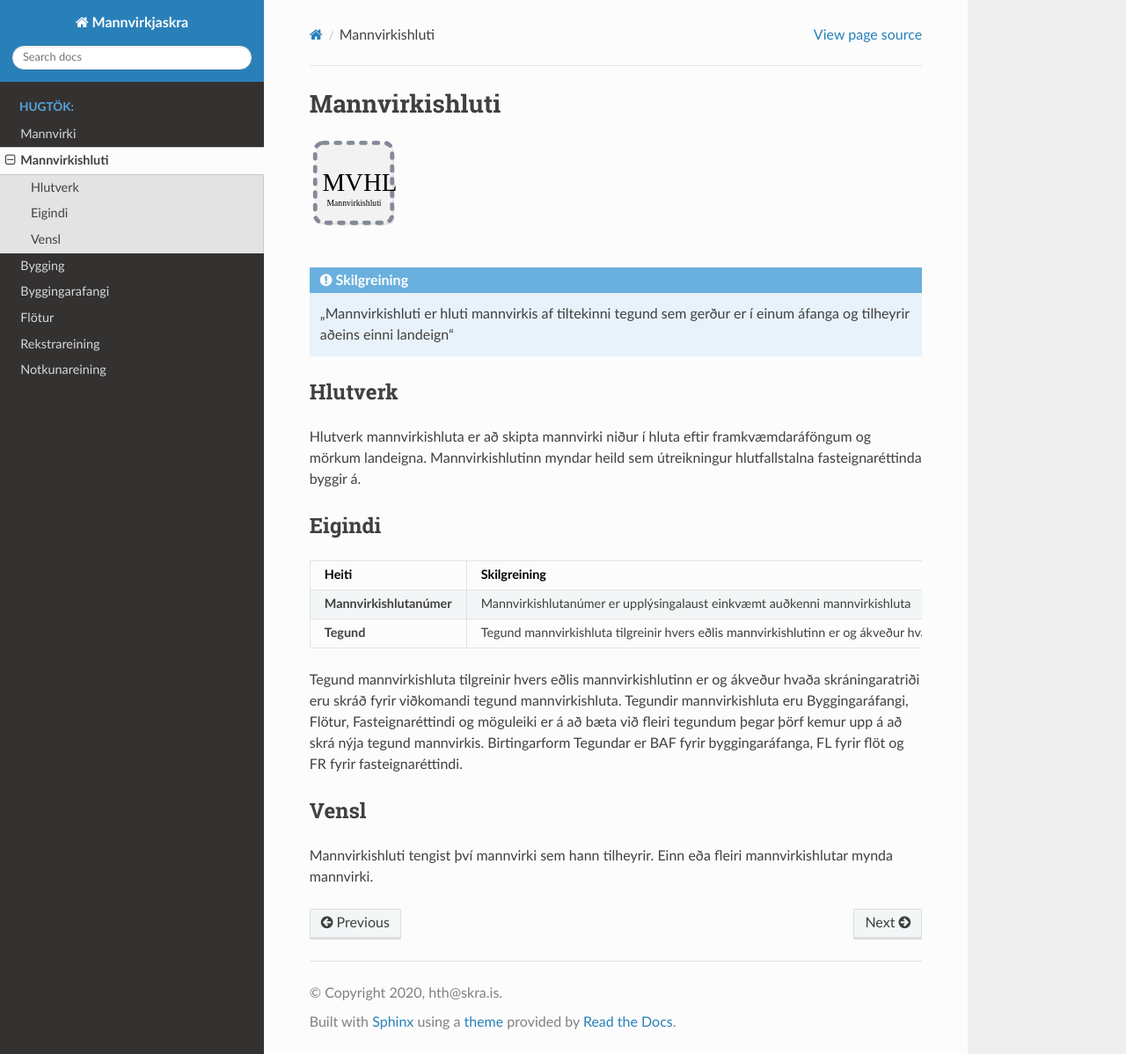
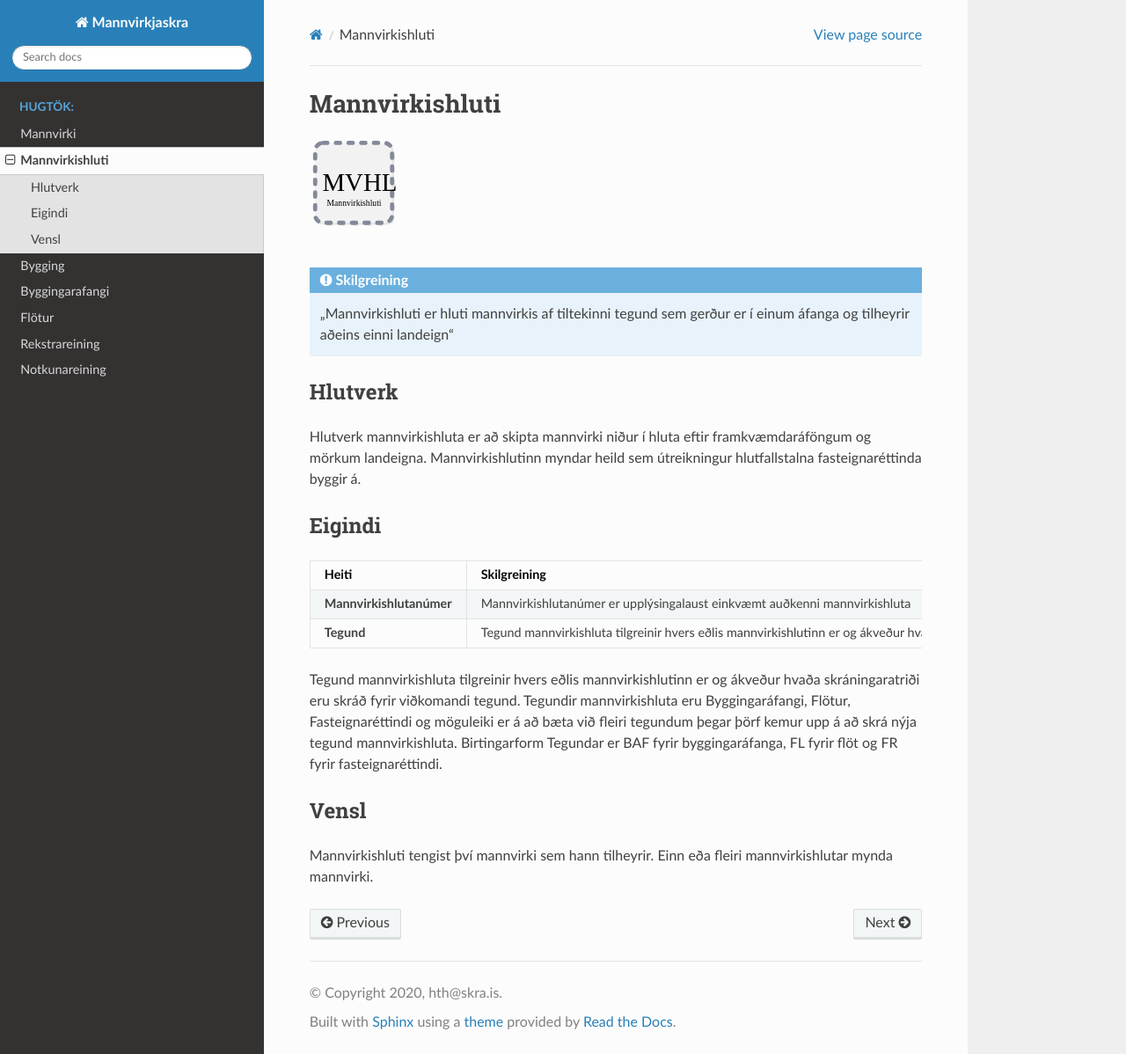
Before and after one commit to hthl/Mannvirkjaskra, a Sphinx documentation site: the page built from source/mannvirkishluti.rst, in a window 1280 px wide and 1198 px high. Shown: the whole window at 88% size. Built offline with Sphinx 7.4.7 and the Read the Docs theme 2.0.0, drawn with Linux system fonts in a browser that asks for light colours.

Commit message:
Update mannvirkishluti.rst

```diff
--- a/source/mannvirkishluti.rst
+++ b/source/mannvirkishluti.rst
@@ -29,10 +29,10 @@
    :header: "Heiti", "Skilgreining", "Skýring", "Tækniheiti", "Stuttheiti",  "Gagnatýpa", "Uppruni", "Birtingarform"
 
    "**Mannvirkishlutanúmer**", "Mannvirkishlutanúmer er upplýsingalaust einkvæmt auðkenni mannvirkishluta", "", "MannvirkishlutiNr", "MVHLNR",  "raðnúmer innan mannvirkis, pósitív heiltala í hækkandi röð sem byrjar á 1 ", "Framkallað gildi", "[MVNR:MVHLNR] MV-000000:1"
-   "**Tegund**", "Tegund mannvirkishluta tilgreinir hvers eðlis mannvirkishlutinn er og ákveður hvaða skráningaratriði eru skráð fyrir viðkomandi tegund mannvirkishluta. Tegundir mannvirkishluta eru Byggingaráfangi, Flötur, Fasteignaréttindi og möguleiki er á að bæta við fleiri tegundum þegar þörf kemur upp á að skrá nýja tegund mannvirkis.", "Tegund tilgreinir erfðavensl", "Tegund", "TEG", "Enumeration ['BAF', 'FL', 'FR']", "Skráð gildi", "BAF"
+   "**Tegund**", "Tegund mannvirkishluta tilgreinir hvers eðlis mannvirkishlutinn er og ákveður hvaða skráningaratriði eru skráð fyrir viðkomandi tegund mannvirkishluta. Tegundir mannvirkishluta eru Byggingaráfangi, Flötur, Fasteignaréttindi og möguleiki er á að bæta við fleiri tegundum þegar þörf kemur upp á að skrá nýja tegund mannvirkis.", "Tegund tilgreinir erfðavensl", "Tegund", "TEG", "Enumeration ['BAF' - Byggingaráfangi, 'FL' - Flötur, 'FR' - Fasteignaréttindi]", "Skráð gildi", "BAF"
 
-Tegund mannvirkishluta tilgreinir hvers eðlis mannvirkishlutinn er og ákveður hvaða skráningaratriði eru skráð fyrir viðkomandi tegund mannvirkishluta.
-Tegundir mannvirkishluta eru Byggingaráfangi, Flötur, Fasteignaréttindi og möguleiki er á að bæta við fleiri tegundum þegar þörf kemur upp á að skrá nýja tegund mannvirkis.
+Tegund mannvirkishluta tilgreinir hvers eðlis mannvirkishlutinn er og ákveður hvaða skráningaratriði eru skráð fyrir viðkomandi tegund.
+Tegundir mannvirkishluta eru Byggingaráfangi, Flötur, Fasteignaréttindi og möguleiki er á að bæta við fleiri tegundum þegar þörf kemur upp á að skrá nýja tegund mannvirkishluta.
 Birtingarform Tegundar er BAF fyrir byggingaráfanga, FL fyrir flöt og FR fyrir fasteignaréttindi.
 
 Vensl
```
